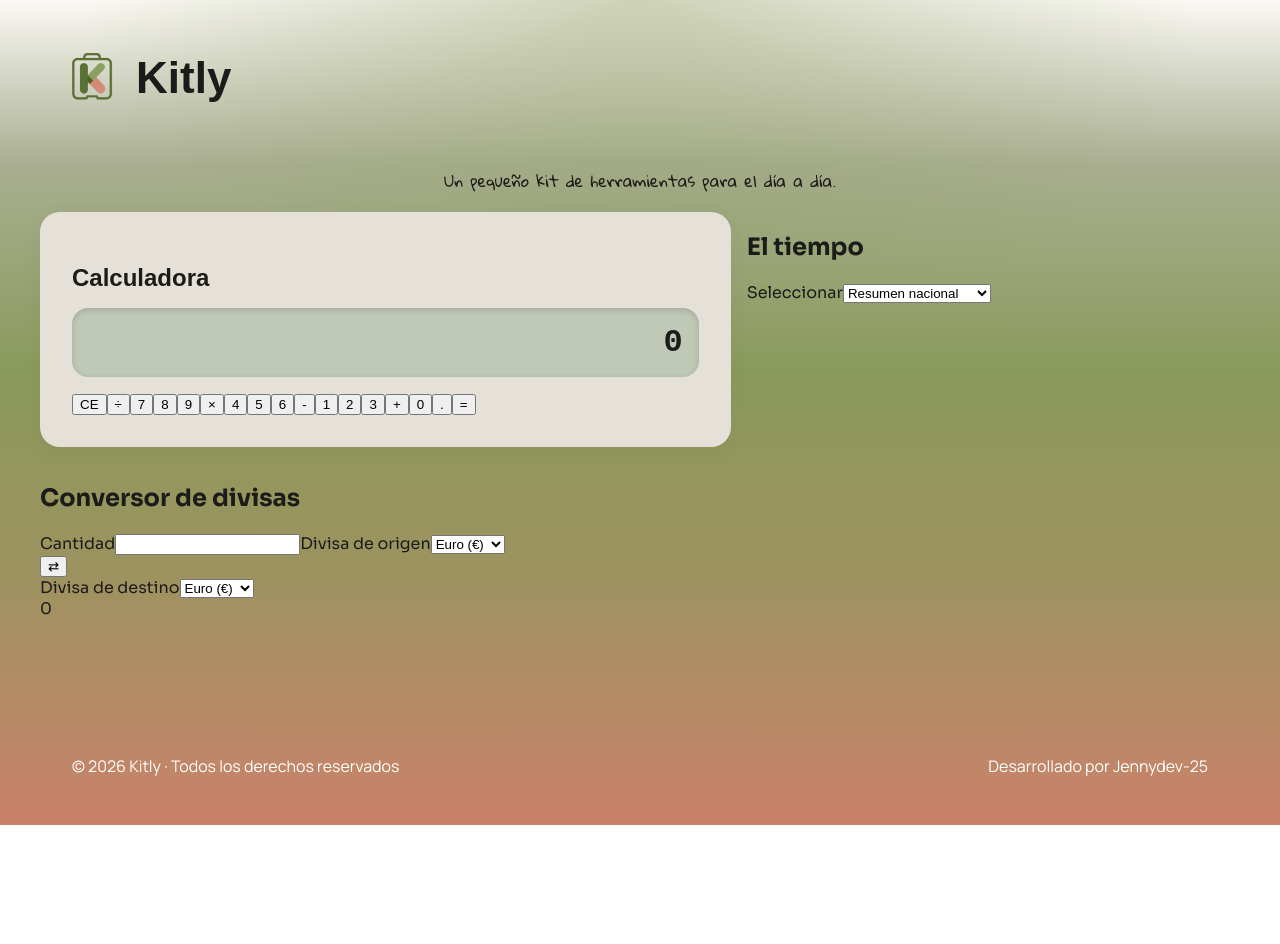
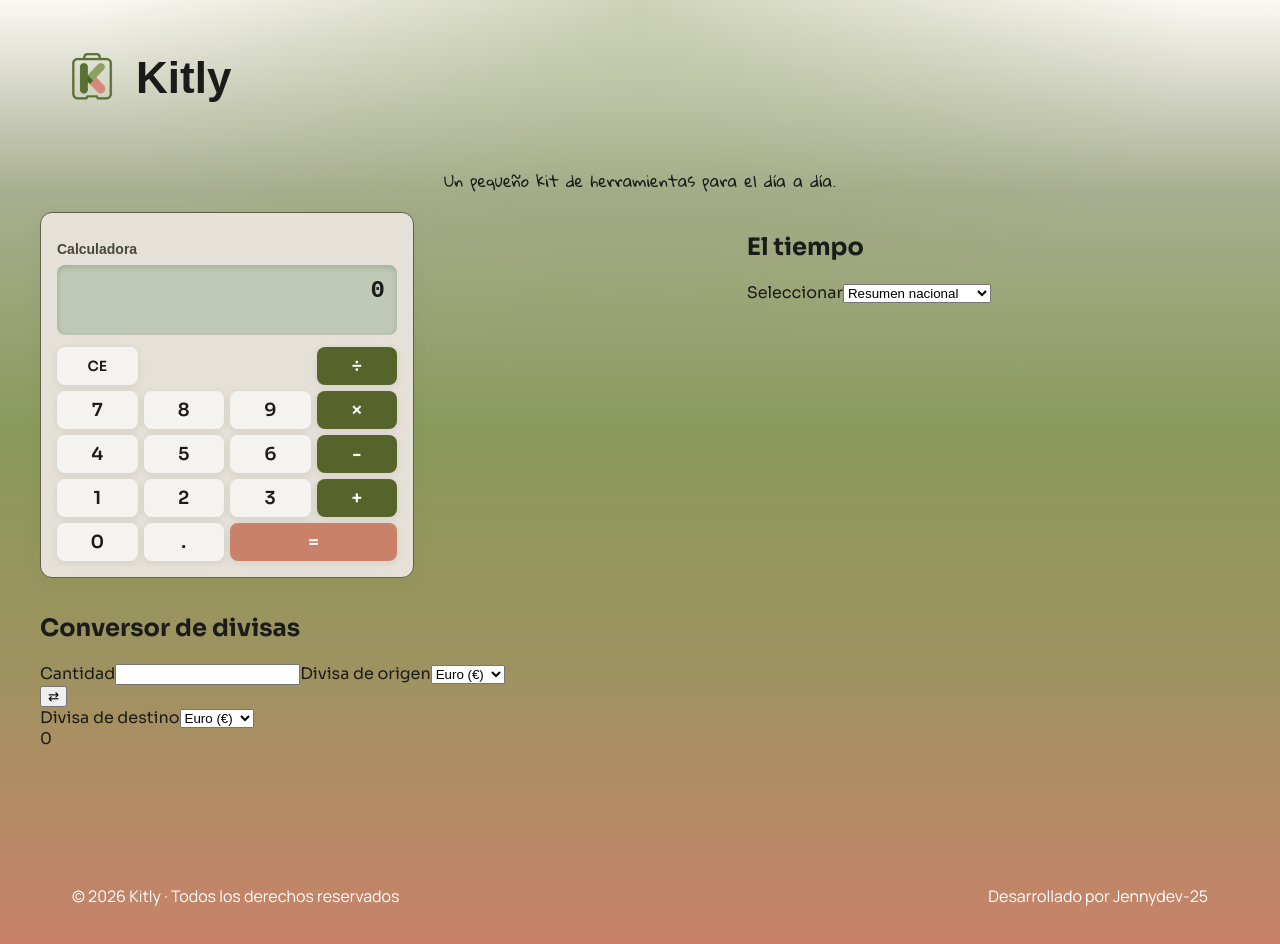
Before and after one commit to Jennydev-25/multifunctional-calculator, a Vue app: page / in a window 1280 px wide. Shown: the top 944 px of the page. Before the commit the page ends 825 px from the top, so only its background shows below. Built offline with nearby package versions, Linux system fonts and the light colour scheme; a web font is replaced by a local one.

Commit message:
style: fix calculator keypad layout using grid-template-areas

```diff
--- a/src/components/Calculator.vue
+++ b/src/components/Calculator.vue
@@ -10,18 +10,22 @@
         <div class="calculator__keys" role="group" aria-label="Teclado de la calculadora">
             <button type="button" id="btn-ce">CE</button>
             <button type="button" id="btn-divide" aria-label="Dividir">÷</button>
+
             <button type="button" id="btn-7">7</button>
             <button type="button" id="btn-8">8</button>
             <button type="button" id="btn-9">9</button>
             <button type="button" id="btn-multiply" aria-label="Multiplicar">×</button>
+
             <button type="button" id="btn-4">4</button>
             <button type="button" id="btn-5">5</button>
             <button type="button" id="btn-6">6</button>
             <button type="button" id="btn-subtract" aria-label="Restar">-</button>
+
             <button type="button" id="btn-1">1</button>
             <button type="button" id="btn-2">2</button>
             <button type="button" id="btn-3">3</button>
             <button type="button" id="btn-add" aria-label="Sumar">+</button>
+
             <button type="button" id="btn-0">0</button>
             <button type="button" id="btn-decimal" aria-label="Punto decimal">.</button>
             <button type="button" id="btn-equals" aria-label="Igual">=</button>
@@ -32,14 +36,18 @@
 <style lang="scss" scoped>
 .calculator {
     background-color: var(--color-surface-warm);
-    border-radius: var(--radius-card);
+    border: 1px solid var(--color-secondary);
+    border-radius: 12px;
     box-shadow: var(--shadow-card);
-    padding: var(--sp-sm);
+    padding: 16px;
+    max-width: 340px;
 
     h2 {
         font-family: var(--font-heading);
-        font-size: var(--fs-xl);
-        margin-bottom: var(--sp-sm);
+        font-size: 14px;
+        font-weight: var(--fw-semibold);
+        color: var(--color-text-muted);
+        margin-bottom: 8px;
     }
 }
 
@@ -47,21 +55,132 @@
     display: block;
     width: 100%;
     box-sizing: border-box;
+    min-height: 70px;
     background-color: color-mix(in srgb, var(--color-display) 85%, var(--color-primary) 15%);
     box-shadow: inset 0 2px 6px rgba(0, 0, 0, 0.15);
-    border-radius: var(--radius-button);
-    padding: var(--sp-sm);
-    margin-bottom: var(--sp-sm);
+    border-radius: 8px;
+    padding: 12px;
+    margin-bottom: 12px;
     font-family: 'Courier New', monospace;
-    font-size: var(--fs-2xl);
+    font-size: 24px;
     font-weight: var(--fw-semibold);
     text-align: right;
     color: var(--color-text);
 }
 
-@media (min-width: 768px) {
-    .calculator {
-        padding: var(--sp-lg);
+.calculator__keys {
+    display: grid;
+    grid-template-columns: repeat(4, 1fr);
+    grid-template-areas:
+        'ce      .        .      divide'
+        'seven   eight    nine   multiply'
+        'four    five     six    subtract'
+        'one     two      three  add'
+        'zero    decimal  equals equals';
+    gap: 6px;
+
+    button {
+        box-sizing: border-box;
+        width: 100%;
+        border: none;
+        border-radius: 8px;
+        background-color: var(--color-surface);
+        box-shadow: var(--shadow-interactive);
+        padding: 8px 0;
+        font-family: var(--font-body);
+        font-size: 18px;
+        font-weight: var(--fw-semibold);
+        color: var(--color-text);
+        cursor: pointer;
+        transition: var(--transition);
+
+        &:hover {
+            filter: brightness(0.97);
+        }
+
+        &:active {
+            transform: scale(0.96);
+            box-shadow: none;
+        }
+    }
+
+    #btn-ce {
+        grid-area: ce;
+        font-size: 14px;
+    }
+
+    #btn-divide {
+        grid-area: divide;
+        background-color: var(--color-primary);
+        color: var(--color-text-on-primary);
+    }
+
+    #btn-7 {
+        grid-area: seven;
+    }
+
+    #btn-8 {
+        grid-area: eight;
+    }
+
+    #btn-9 {
+        grid-area: nine;
+    }
+
+    #btn-multiply {
+        grid-area: multiply;
+        background-color: var(--color-primary);
+        color: var(--color-text-on-primary);
+    }
+
+    #btn-4 {
+        grid-area: four;
+    }
+
+    #btn-5 {
+        grid-area: five;
+    }
+
+    #btn-6 {
+        grid-area: six;
+    }
+
+    #btn-subtract {
+        grid-area: subtract;
+        background-color: var(--color-primary);
+        color: var(--color-text-on-primary);
+    }
+
+    #btn-1 {
+        grid-area: one;
+    }
+
+    #btn-2 {
+        grid-area: two;
+    }
+
+    #btn-3 {
+        grid-area: three;
+    }
+
+    #btn-add {
+        grid-area: add;
+        background-color: var(--color-primary);
+        color: var(--color-text-on-primary);
+    }
+
+    #btn-0 {
+        grid-area: zero;
+    }
+
+    #btn-decimal {
+        grid-area: decimal;
+    }
+
+    #btn-equals {
+        grid-area: equals;
+        background-color: var(--color-tertiary-container);
+        color: var(--color-text-on-primary);
     }
 }
 </style>
```
